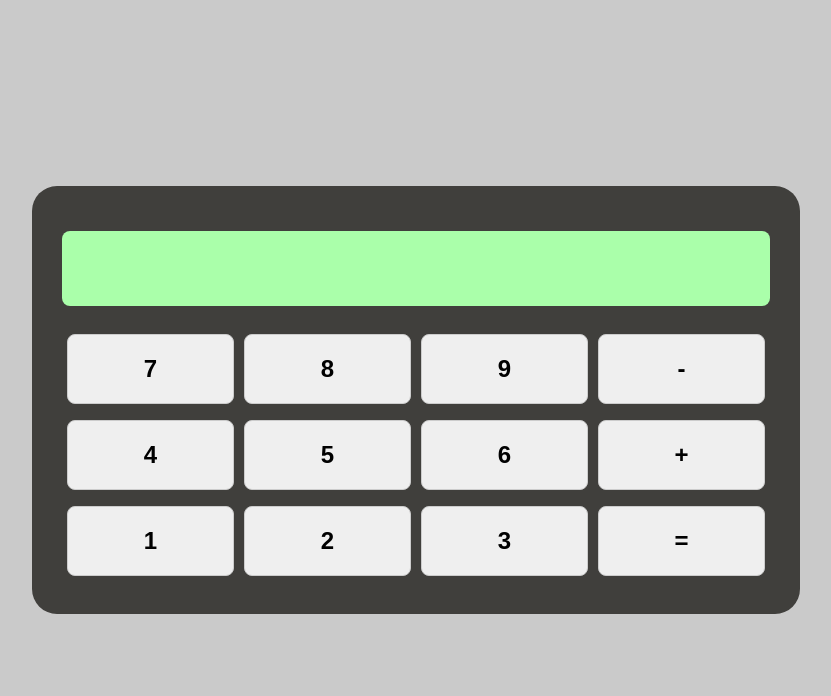
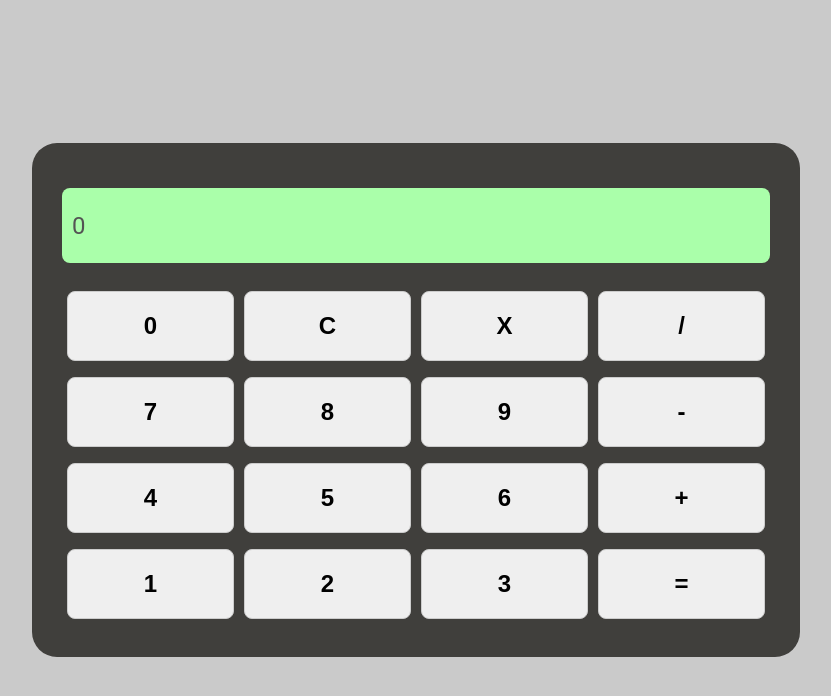
Before and after one commit to Marcsfic98/Calculadora, a React (Create React App) app: page / in a window 1280 px wide. Shown: the top 696 px of the page, without its empty margins (224-1055 px from the left). Built offline with nearby package versions, Linux system fonts and the light colour scheme.

Commit message:
Funçao do teclado printando no input finalizada

```diff
--- a/src/App.js
+++ b/src/App.js
@@ -1,33 +1,52 @@
 
 import Input from "./components/Input";
 import Buttons from "./components/Buttons";
-import { Container,Content ,Row,Column} from "./style";
+import { Container,Content ,Row} from "./style";
+import { useState } from "react";
 
 
 const App = () => {
+
+  const [currentNumber, setCurrentNumber] = useState('0');
+
+  const handleOnClear = () => {
+    setCurrentNumber('0')
+  }
+
+  const handleAddNumber = (num) => {
+    setCurrentNumber(prev => `${num} ${prev === '0' ? '' :prev} `)
+  }
+
   return (
     <Container>
       <Content>
-         <Input/>
+         <Input value={currentNumber}/>
 
          <Row>
-           <Buttons label={'7'}/>
-           <Buttons label={'8'}/>
-           <Buttons label={'9'}/>
-           <Buttons label={'-'}/>
+           <Buttons label={'0'}  onClick={() => handleAddNumber ('0')}/>
+           <Buttons label={'C'}  onClick={handleOnClear}/>
+           <Buttons label={'X'}  onClick={() => handleAddNumber ('X')}/>
+           <Buttons label={'/'}  onClick={() => handleAddNumber ('/')}/>
          </Row>
 
          <Row>
-           <Buttons label={'4'}/>
-           <Buttons label={'5'}/>
-           <Buttons label={'6'}/>
-           <Buttons label={'+'}/>
+           <Buttons label={'7'}  onClick={() => handleAddNumber ('7')}/>
+           <Buttons label={'8'}  onClick={() => handleAddNumber ('8')}/>
+           <Buttons label={'9'}  onClick={() => handleAddNumber ('9')}/>
+           <Buttons label={'-'}  onClick={() => handleAddNumber ('-')}/>
+         </Row>
+
+         <Row>
+           <Buttons label={'4'}  onClick={() => handleAddNumber ('4')}/>
+           <Buttons label={'5'}  onClick={() => handleAddNumber ('5')}/>
+           <Buttons label={'6'}  onClick={() => handleAddNumber ('6')}/>
+           <Buttons label={'+'}  onClick={() => handleAddNumber ('+')}/>
          </Row>
          <Row>
-           <Buttons label={'1'}/>
-           <Buttons label={'2'}/>
-           <Buttons label={'3'}/>
-           <Buttons label={'='}/>
+           <Buttons label={'1'}  onClick={() => handleAddNumber ('1')}/>
+           <Buttons label={'2'}  onClick={() => handleAddNumber ('2')}/>
+           <Buttons label={'3'}  onClick={() => handleAddNumber ('3')}/>
+           <Buttons label={'='}  onClick={() => handleAddNumber ('=')}/>
          </Row>
 
       </Content>
--- a/src/components/Buttons/style.js
+++ b/src/components/Buttons/style.js
@@ -8,4 +8,9 @@ export const ButtonContainer = styled.button`
     font-weight:700;
     flex:1;
     margin:8px 5px;
+    cursor:pointer;
+
+    &:hover{
+        opacity:0.6;
+    }
 `
--- a/src/components/Input/index.js
+++ b/src/components/Input/index.js
@@ -1,10 +1,10 @@
 import { InputContainer } from "./style";
 
 
-const Input = () => {
+const Input = ({value}) => {
     return (
       <InputContainer>
-        <input/>
+        <input disabled value={value}/>
       </InputContainer>
     );
   }
```
